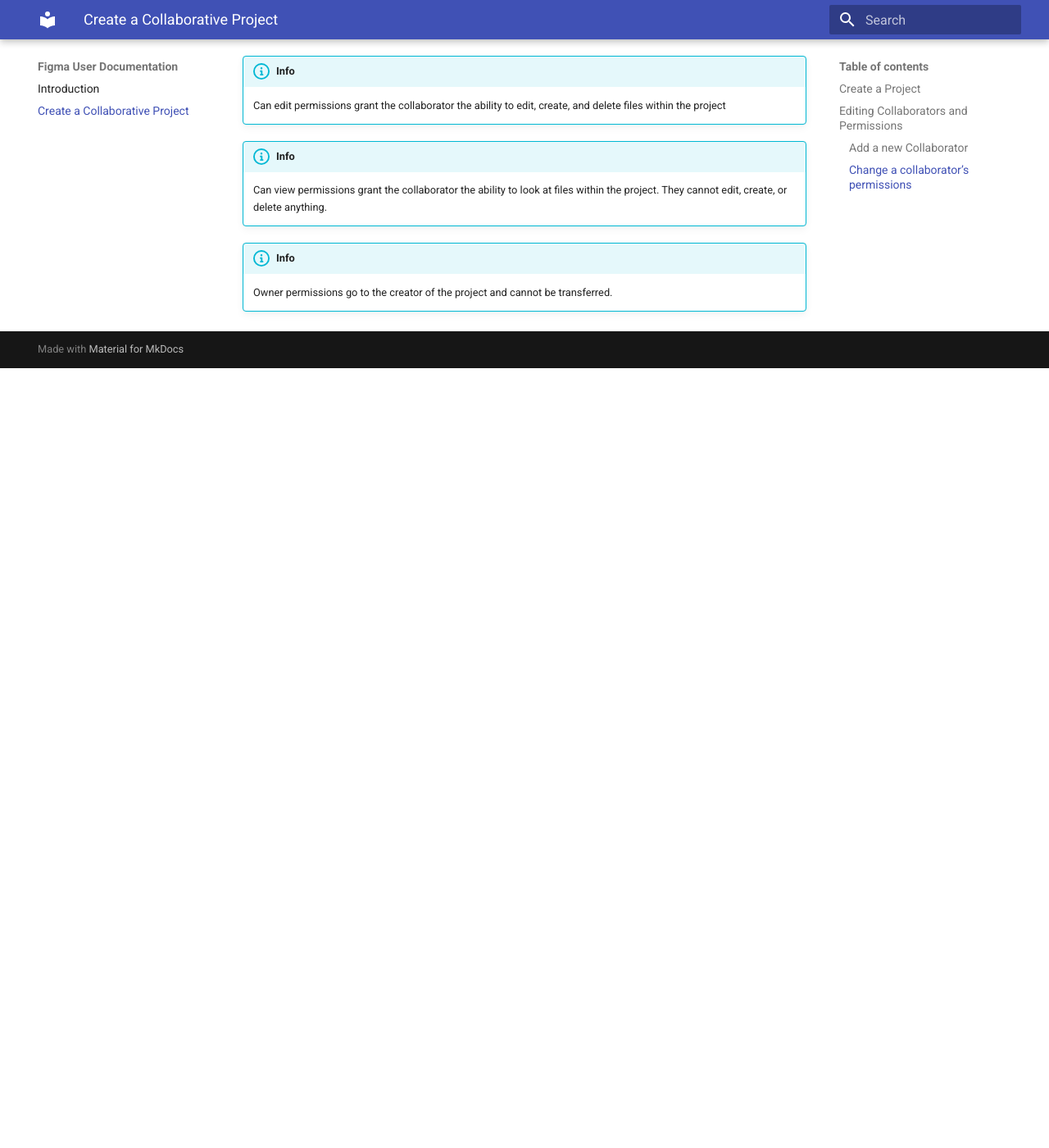
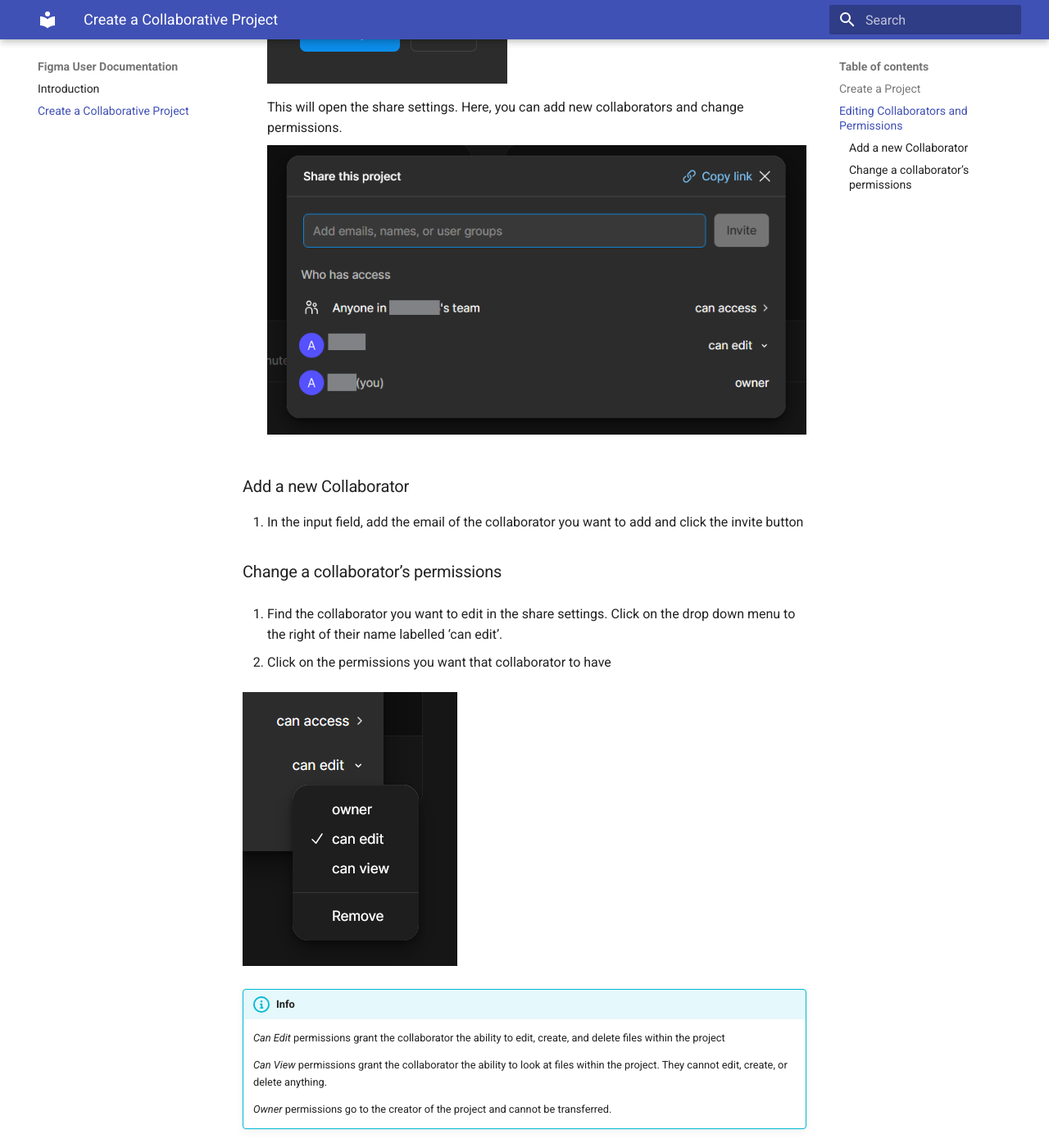
Before and after one commit to avkuda48/figmaUserDocs_avaAnna, an MkDocs documentation site: the page built from docs/task1.md, in a window 1280 px wide and 1400 px high, scrolled down 1519 px. Shown: the whole window at 82% size. Built offline with MkDocs 1.6.1 and Material for MkDocs 9.7.7, drawn with Linux system fonts in a browser that asks for light colours; before the commit the page ends 1968 px from its top, so only the background shows below that.

Commit message:
images fixed, info admons adjusted

```diff
--- a/docs/task1.md
+++ b/docs/task1.md
@@ -8,13 +8,13 @@
 
 1. Navigate to the top left panel of Figma’s homepage and click all projects.
 
-    ![homepage menu with links to pages entitled drafts, all projects, resources, and trash](../imgs/task1-1-allProjsMenu.png)
+    ![homepage menu with links to pages entitled drafts, all projects, resources, and trash](imgs/task1-1-allProjsMenu.png)
 
 2. Navigate to the top right corner and click the blue project button.
 
     This should trigger a popup and a series of text inputs to name your project and add collaborators.
 
-    ![blue button to create a new project](../imgs/task1-2-createFileButton.png)
+    ![blue button to create a new project](imgs/task1-2-createFileButton.png)
 
 3. Name your project
 
@@ -34,11 +34,11 @@
 
 1. In the project, navigate to top right corner and click the grey share button.
 
-    ![share button to the right of blue create button](../imgs/task1-3-shareButton.png)
+    ![share button to the right of blue create button](imgs/task1-3-shareButton.png)
 
     This will open the share settings. Here, you can add new collaborators and change permissions.
 
-    ![form to add collaborators and edit permissions](../imgs/task1-4-shareSettings.png)
+    ![form to add collaborators and edit permissions](imgs/task1-4-shareSettings.png)
 
 ### Add a new Collaborator
 
@@ -50,16 +50,12 @@
 
 2. Click on the permissions you want that collaborator to have
 
-![pop-up window of user permission options](../imgs/task1-5-permissionsDropDown.png)
+![pop-up window of user permission options](imgs/task1-5-permissionsDropDown.png)
 
 !!! info
 
-    Can edit permissions grant the collaborator the ability to edit, create, and delete files within the project
+    *Can Edit* permissions grant the collaborator the ability to edit, create, and delete files within the project
 
-!!! info
+    *Can View* permissions grant the collaborator the ability to look at files within the project. They cannot edit, create, or delete anything.
 
-    Can view permissions grant the collaborator the ability to look at files within the project. They cannot edit, create, or delete anything.
-
-!!! info
-
-    Owner permissions go to the creator of the project and cannot be transferred.
+    *Owner* permissions go to the creator of the project and cannot be transferred.
```
Also changed, not shown: docs/imgs/task1-1-allProjsMenu.png (renamed from imgs/task1-1-allProjsMenu.png), docs/imgs/task1-2-createFileButton.png (renamed from imgs/task1-2-createFileButton.png), docs/imgs/task1-3-shareButton.png (renamed from imgs/task1-3-shareButton.png), docs/imgs/task1-4-shareSettings.png (renamed from imgs/task1-4-shareSettings.png), docs/imgs/task1-5-emailInputField.png (renamed from imgs/task1-5-emailInputField.png), docs/imgs/task1-5-permissionsDropDown.png (renamed from imgs/task1-5-permissionsDropDown.png), docs/imgs/task2-1-createButton.png (renamed from imgs/task2-1-createButton.png), docs/imgs/task2-2-untitledFile.png (renamed from imgs/task2-2-untitledFile.png), docs/imgs/task2-3-frameSettings.png (renamed from imgs/task2-3-frameSettings.png), docs/imgs/task2-3-frameTool.png (renamed from imgs/task2-3-frameTool.png), docs/imgs/task2-4-framePresets.png (renamed from imgs/task2-4-framePresets.png), docs/imgs/task2-5-selectTool.png (renamed from imgs/task2-5-selectTool.png).
